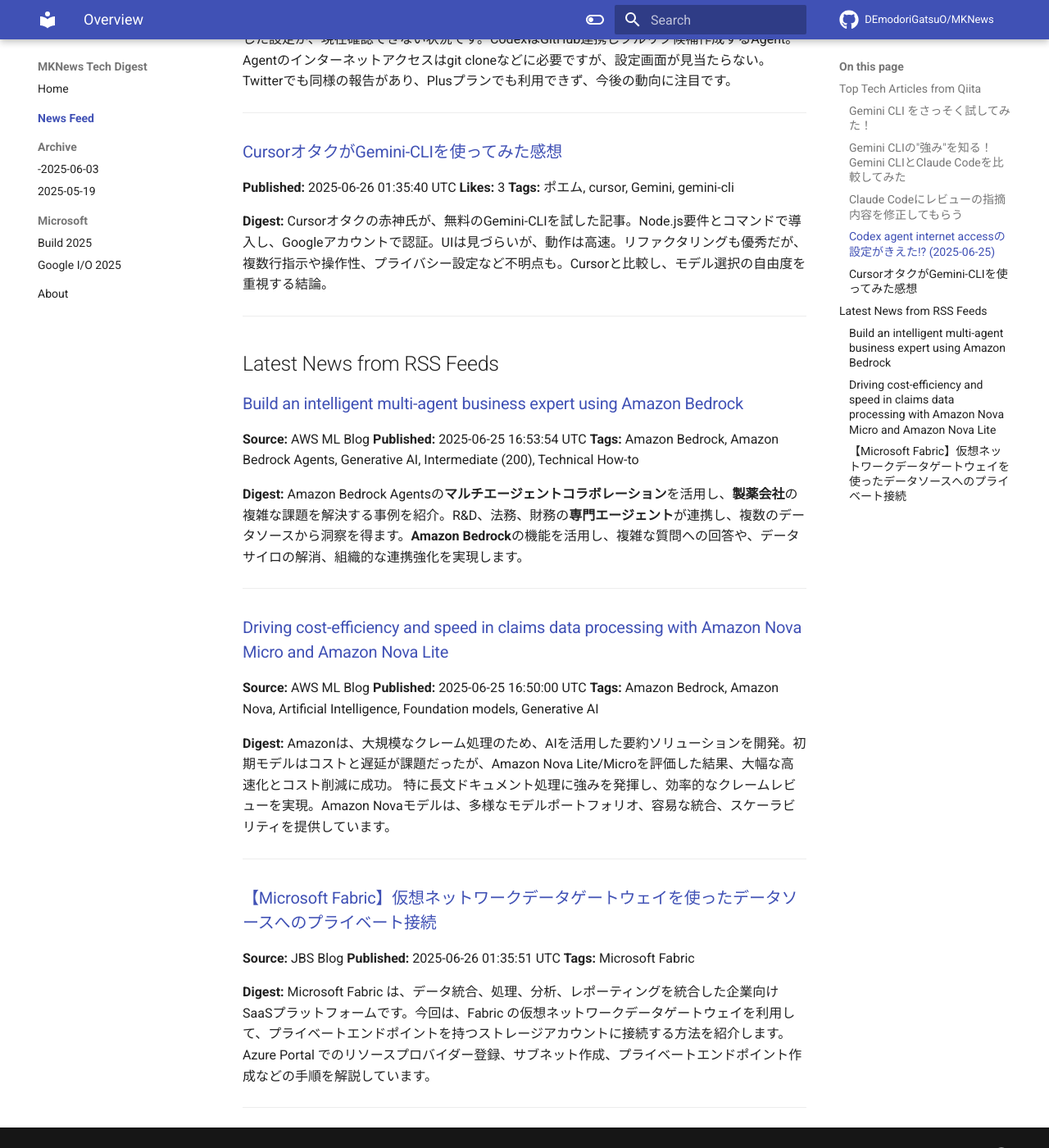
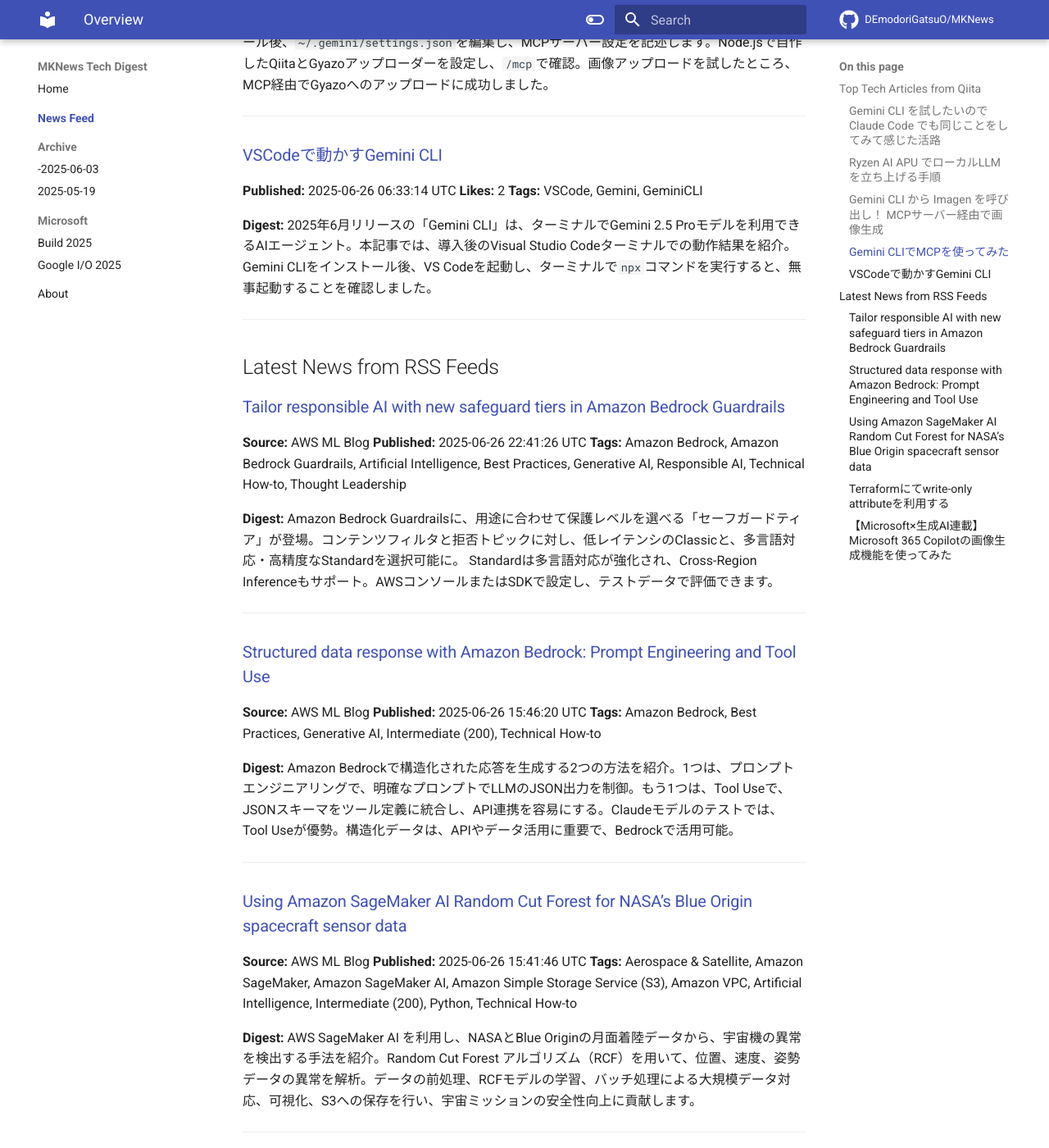
Before and after one commit to DEmodoriGatsuO/MKNews, an MkDocs documentation site: the page built from docs/news/index.md, in a window 1280 px wide and 1400 px high, scrolled down 1155 px. Shown: the whole window at 82% size. Built offline with MkDocs 1.6.1 and Material for MkDocs 9.7.7, drawn with Linux system fonts in a browser that asks for light colours; comment, search, counter and statistics services are not loaded; some of the changed text lies outside the part shown.

Commit message:
Automated AI Tech Digest - 2025-06-27

```diff
--- a/docs/news/index.md
+++ b/docs/news/index.md
@@ -1,88 +1,108 @@
-# AI Tech Trends Digest (2025-06-26)
+# AI Tech Trends Digest (2025-06-27)
 
 
 ## Top Tech Articles from Qiita
 
 
-### [Gemini CLI をさっそく試してみた！](https://qiita.com/youtoy/items/fa5b696b055ed4a992ec)
-**Published:** 2025-06-25 14:26:10 UTC
-**Likes:** 36
-**Tags:** Google, Gemini, AIエージェント, GeminiCLI
+### [Gemini CLI を試したいので Claude Code でも同じことをしてみて感じた活路](https://qiita.com/hokutohagi/items/4eae63a48e74966aeebd)
+**Published:** 2025-06-26 15:25:02 UTC
+**Likes:** 9
+**Tags:** Gemini, Claude
 
 **Digest:**
-Googleが発表したオープンソースのAIエージェント「Gemini CLI」を試した記事。ターミナルでGeminiを使えるツールで、GitHubリポジトリからnpxで簡単に試せる。Googleアカウント認証後、コード生成を試すと、ファイル作成の許可を求められ、Node.jsのフィボナッチ数列出力プログラムを生成。無料アカウントでもGemini 2.5 Proが利用可能。ライセンスはApache 2.0。
+GoogleのGemini CLIとClaude Codeを、Remixプロジェクトの技術調査で比較検証。GeminiはREADME読み込みやnpmコマンド実行で技術スタックを分析、改善点を提案。Claudeは、セキュリティ脆弱性やテスト体制など多角的な調査で詳細な改善計画を提示。両者の特性を活かし、Geminiをオーケストレータ、Claudeを遊撃手として共存させ、開発効率向上を図る可能性を考察しています。
 
 ---
 
-### [Gemini CLIの"強み"を知る！ Gemini CLIとClaude Codeを比較してみた](https://qiita.com/kyuko/items/b7f7336057859f5c9b4f)
-**Published:** 2025-06-25 18:59:24 UTC
-**Likes:** 17
-**Tags:** Gemini, AIエージェント, ClaudeCode, GeminiCLI
+### [Ryzen AI APU でローカルLLMを立ち上げる手順](https://qiita.com/y-mrkm/items/07a8e770decba227e0cc)
+**Published:** 2025-06-26 08:00:10 UTC
+**Likes:** 5
+**Tags:** Ryzen, ROCm, LLM, ollama, open-webui
 
 **Digest:**
-Googleからオープンソースのコーディングエージェント、**Gemini CLI**が発表されました。ターミナルから直接使えるGemini CLIは、Web検索機能とマルチモーダル処理が強みです。Claude Codeとの比較では、Web検索能力やPDFからのUI生成でGemini CLIが優位性を示しました。無料利用枠も魅力ですが、プレビュー期間限定とのことです。
+Ryzen AI 9 HX 370搭載ミニPCで、ollamaとopen-webuiを利用しチャット環境を構築。UbuntuにROCmを導入するため、BIOSのSecure Bootを無効化。ドライバインストール後、ollamaは環境変数設定、open-webuiはDockerで起動。ユーザー追加やモデル公開設定も必要。dGPUとの速度比較では劣るものの、96GBメモリを生かした活用を模索。
 
 ---
 
-### [Claude Codeにレビューの指摘内容を修正してもらう](https://qiita.com/getty104/items/2d3617c09cfff4eb42f9)
-**Published:** 2025-06-25 06:58:28 UTC
-**Likes:** 11
-**Tags:** AI, LLM, Claude, ClaudeCode, バイブコーディング
+### [Gemini CLI から Imagen を呼び出し！ MCPサーバー経由で画像生成](https://qiita.com/te_yama/items/db572cad90a3ae221847)
+**Published:** 2025-06-26 13:44:17 UTC
+**Likes:** 4
+**Tags:** MCP, Gemini, GoogleCloud, GeminiCLI
 
 **Digest:**
-Claude Codeを用いて、GitHubのPRレビュー指摘内容を自動修正する方法を紹介。GitHub CLIでPR情報を取得し、カスタムコマンド`/fix-review-point`を定義。このコマンドは、未解決のレビューコメントを取得し、コード修正とコミット、PRへの反映を行います。`/exec-issue`と組み合わせ、Gemini Code Assistでのレビューを繰り返す開発フローで、効率的なコード修正を実現しています。
+Google Cloudの生成メディアAPI（Imagen、Veoなど）を利用できるMCP ServersをGemini CLIから利用する方法を紹介。リポジトリからインストールし、認証設定後、Gemini CLI設定でImagenを呼び出す。ローカル保存とGCS保存に対応しており、`~/.gemini/settings.json`で設定。プロンプトを入力して画像を生成し、期待通りの結果を得られました。
 
 ---
 
-### [Codex agent internet accessの設定がきえた!? (2025-06-25)](https://qiita.com/torifukukaiou/items/c319a3f520c035d60037)
-**Published:** 2025-06-25 13:21:01 UTC
-**Likes:** 5
-**Tags:** ポエム, OpenAI, codex, 猪木, 闘魂
+### [Gemini CLIでMCPを使ってみた](https://qiita.com/n0bisuke/items/8686a74d8edcb5d29265)
+**Published:** 2025-06-27 03:30:49 UTC
+**Likes:** 3
+**Tags:** JavaScript, Node.js, MCP, Gemini, VibeCoding
 
 **Digest:**
-AIエージェントCodexのインターネットアクセス設定が消えた件について。当初は存在した設定が、現在確認できない状況です。CodexはGitHub連携しプルリク候補作成するAgent。Agentのインターネットアクセスはgit cloneなどに必要ですが、設定画面が見当たらない。Twitterでも同様の報告があり、Plusプランでも利用できず、今後の動向に注目です。
+Gemini CLIでMCP設定を試しました。`npm install -g @google/gemini-cli`でインストール後、`~/.gemini/settings.json`を編集し、MCPサーバー設定を記述します。Node.jsで自作したQiitaとGyazoアップローダーを設定し、`/mcp`で確認。画像アップロードを試したところ、MCP経由でGyazoへのアップロードに成功しました。
 
 ---
 
-### [CursorオタクがGemini-CLIを使ってみた感想](https://qiita.com/sora_akagami/items/aba7d6bf0222649ea8ca)
-**Published:** 2025-06-26 01:35:40 UTC
-**Likes:** 3
-**Tags:** ポエム, cursor, Gemini, gemini-cli
+### [VSCodeで動かすGemini CLI](https://qiita.com/yukima77/items/1631d7cf21c2a6eadbc3)
+**Published:** 2025-06-26 06:33:14 UTC
+**Likes:** 2
+**Tags:** VSCode, Gemini, GeminiCLI
 
 **Digest:**
-Cursorオタクの赤神氏が、無料のGemini-CLIを試した記事。Node.js要件とコマンドで導入し、Googleアカウントで認証。UIは見づらいが、動作は高速。リファクタリングも優秀だが、複数行指示や操作性、プライバシー設定など不明点も。Cursorと比較し、モデル選択の自由度を重視する結論。
+2025年6月リリースの「Gemini CLI」は、ターミナルでGemini 2.5 Proモデルを利用できるAIエージェント。本記事では、導入後のVisual Studio Codeターミナルでの動作結果を紹介。Gemini CLIをインストール後、VS Codeを起動し、ターミナルで`npx`コマンドを実行すると、無事起動することを確認しました。
 
 ---
 
 ## Latest News from RSS Feeds
 
 
-### [Build an intelligent multi-agent business expert using Amazon Bedrock](https://aws.amazon.com/blogs/machine-learning/build-an-intelligent-multi-agent-business-expert-using-amazon-bedrock/)
+### [Tailor responsible AI with new safeguard tiers in Amazon Bedrock Guardrails](https://aws.amazon.com/blogs/machine-learning/tailor-responsible-ai-with-new-safeguard-tiers-in-amazon-bedrock-guardrails/)
 **Source:** AWS ML Blog
-**Published:** 2025-06-25 16:53:54 UTC
-**Tags:** Amazon Bedrock, Amazon Bedrock Agents, Generative AI, Intermediate (200), Technical How-to
+**Published:** 2025-06-26 22:41:26 UTC
+**Tags:** Amazon Bedrock, Amazon Bedrock Guardrails, Artificial Intelligence, Best Practices, Generative AI, Responsible AI, Technical How-to, Thought Leadership
 
 **Digest:**
-Amazon Bedrock Agentsの**マルチエージェントコラボレーション**を活用し、**製薬会社**の複雑な課題を解決する事例を紹介。R&D、法務、財務の**専門エージェント**が連携し、複数のデータソースから洞察を得ます。**Amazon Bedrock**の機能を活用し、複雑な質問への回答や、データサイロの解消、組織的な連携強化を実現します。
+Amazon Bedrock Guardrailsに、用途に合わせて保護レベルを選べる「セーフガードティア」が登場。コンテンツフィルタと拒否トピックに対し、低レイテンシのClassicと、多言語対応・高精度なStandardを選択可能に。 Standardは多言語対応が強化され、Cross-Region Inferenceもサポート。AWSコンソールまたはSDKで設定し、テストデータで評価できます。
 
 ---
 
-### [Driving cost-efficiency and speed in claims data processing with Amazon Nova Micro and Amazon Nova Lite](https://aws.amazon.com/blogs/machine-learning/driving-cost-efficiency-and-speed-in-claims-data-processing-with-amazon-nova-micro-and-amazon-nova-lite/)
+### [Structured data response with Amazon Bedrock: Prompt Engineering and Tool Use](https://aws.amazon.com/blogs/machine-learning/structured-data-response-with-amazon-bedrock-prompt-engineering-and-tool-use/)
 **Source:** AWS ML Blog
-**Published:** 2025-06-25 16:50:00 UTC
-**Tags:** Amazon Bedrock, Amazon Nova, Artificial Intelligence, Foundation models, Generative AI
+**Published:** 2025-06-26 15:46:20 UTC
+**Tags:** Amazon Bedrock, Best Practices, Generative AI, Intermediate (200), Technical How-to
 
 **Digest:**
-Amazonは、大規模なクレーム処理のため、AIを活用した要約ソリューションを開発。初期モデルはコストと遅延が課題だったが、Amazon Nova Lite/Microを評価した結果、大幅な高速化とコスト削減に成功。 特に長文ドキュメント処理に強みを発揮し、効率的なクレームレビューを実現。Amazon Novaモデルは、多様なモデルポートフォリオ、容易な統合、スケーラビリティを提供しています。
+Amazon Bedrockで構造化された応答を生成する2つの方法を紹介。1つは、プロンプトエンジニアリングで、明確なプロンプトでLLMのJSON出力を制御。もう1つは、Tool Useで、JSONスキーマをツール定義に統合し、API連携を容易にする。Claudeモデルのテストでは、Tool Useが優勢。構造化データは、APIやデータ活用に重要で、Bedrockで活用可能。
 
 ---
 
-### [【Microsoft Fabric】仮想ネットワークデータゲートウェイを使ったデータソースへのプライベート接続](https://blog.jbs.co.jp/entry/2025/06/26/103551)
-**Source:** JBS Blog
-**Published:** 2025-06-26 01:35:51 UTC
-**Tags:** Microsoft Fabric
+### [Using Amazon SageMaker AI Random Cut Forest for NASA’s Blue Origin spacecraft sensor data](https://aws.amazon.com/blogs/machine-learning/using-amazon-sagemaker-ai-random-cut-forest-for-nasas-blue-origin-spacecraft-sensor-data/)
+**Source:** AWS ML Blog
+**Published:** 2025-06-26 15:41:46 UTC
+**Tags:** Aerospace & Satellite, Amazon SageMaker, Amazon SageMaker AI, Amazon Simple Storage Service (S3), Amazon VPC, Artificial Intelligence, Intermediate (200), Python, Technical How-to
 
 **Digest:**
-Microsoft Fabric は、データ統合、処理、分析、レポーティングを統合した企業向けSaaSプラットフォームです。今回は、Fabric の仮想ネットワークデータゲートウェイを利用して、プライベートエンドポイントを持つストレージアカウントに接続する方法を紹介します。Azure Portal でのリソースプロバイダー登録、サブネット作成、プライベートエンドポイント作成などの手順を解説しています。
+AWS SageMaker AI を利用し、NASAとBlue Originの月面着陸データから、宇宙機の異常を検出する手法を紹介。Random Cut Forest アルゴリズム（RCF）を用いて、位置、速度、姿勢データの異常を解析。データの前処理、RCFモデルの学習、バッチ処理による大規模データ対応、可視化、S3への保存を行い、宇宙ミッションの安全性向上に貢献します。
 
 ---
+
+### [Terraformにてwrite-only attributeを利用する](https://blog.jbs.co.jp/entry/2025/06/27/132841)
+**Source:** JBS Blog
+**Published:** 2025-06-27 04:28:41 UTC
+**Tags:** Azure, Terraform
+
+**Digest:**
+Terraform v1.11.0で導入された「write-only attributes」機能を解説。秘匿性の高い属性値をTerraformステートファイルに保存しないようにできる新機能です。従来のステートファイル確認と、write-only属性適用後のステート比較を通して、その違いとメリットを検証します。
+
+---
+
+### [【Microsoft×生成AI連載】Microsoft 365 Copilotの画像生成機能を使ってみた](https://blog.jbs.co.jp/entry/2025/06/27/090232)
+**Source:** JBS Blog
+**Published:** 2025-06-27 00:02:32 UTC
+**Tags:** Microsoft×生成AI連載, 生成AI, M365, Microsoft 365 Copilot, Microsoft Copilot
+
+**Digest:**
+マイクロソフトの生成AI連載記事、今回はMicrosoft 365 Copilotの画像生成機能に焦点を当てています。ブランドキット作成やロゴ・色・フォントの追加、画像の生成、ポスターやバナー作成について解説。利用シーン、メリット、注意点も紹介しており、Copilot Chatによる要約も掲載。過去連載記事へのリンクもあります。
+
+---
```
